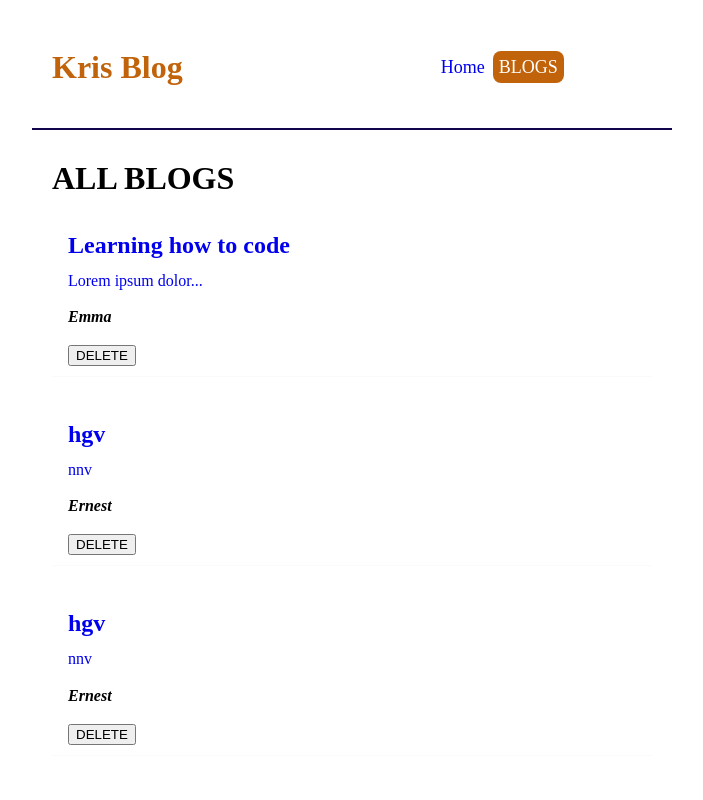
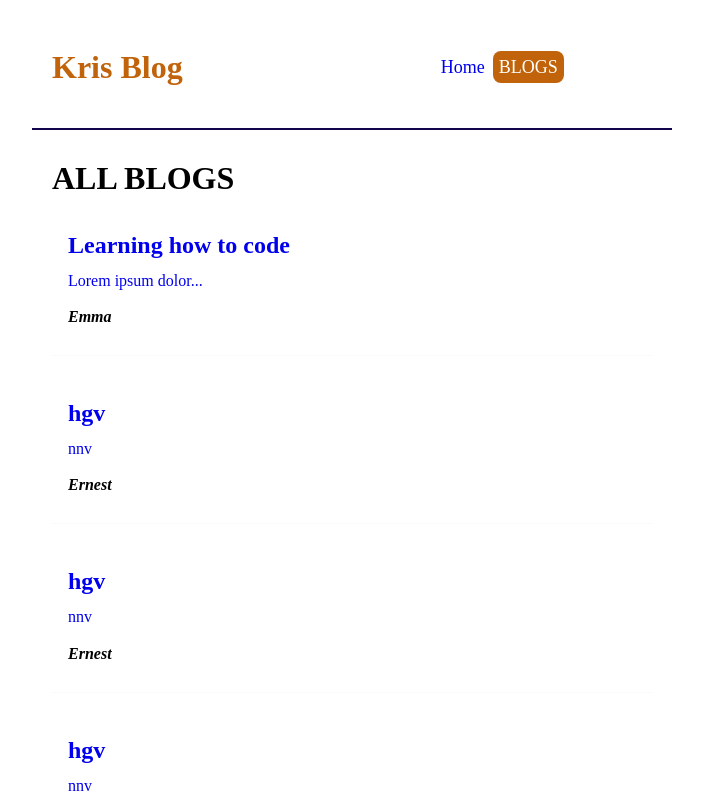
Before and after one commit to ernestkris6/web, a React (Create React App) app: page / in a window 1280 px wide. Shown: the top 800 px of the page, without its empty margins (288-991 px from the left). Built offline with nearby package versions, Linux system fonts and the light colour scheme; data requests are answered from the project's data file.

Commit message:
del btn home

```diff
--- a/src/Blog.js
+++ b/src/Blog.js
@@ -16,8 +16,6 @@ const Blog = ({blogs, title}) => {
                 <p>{blog.body}</p>
                 </Link>
                 <h4><i>{blog.author}</i></h4>
-
-                <button>DELETE</button>
             </div>))}
        </div>
      );
```
